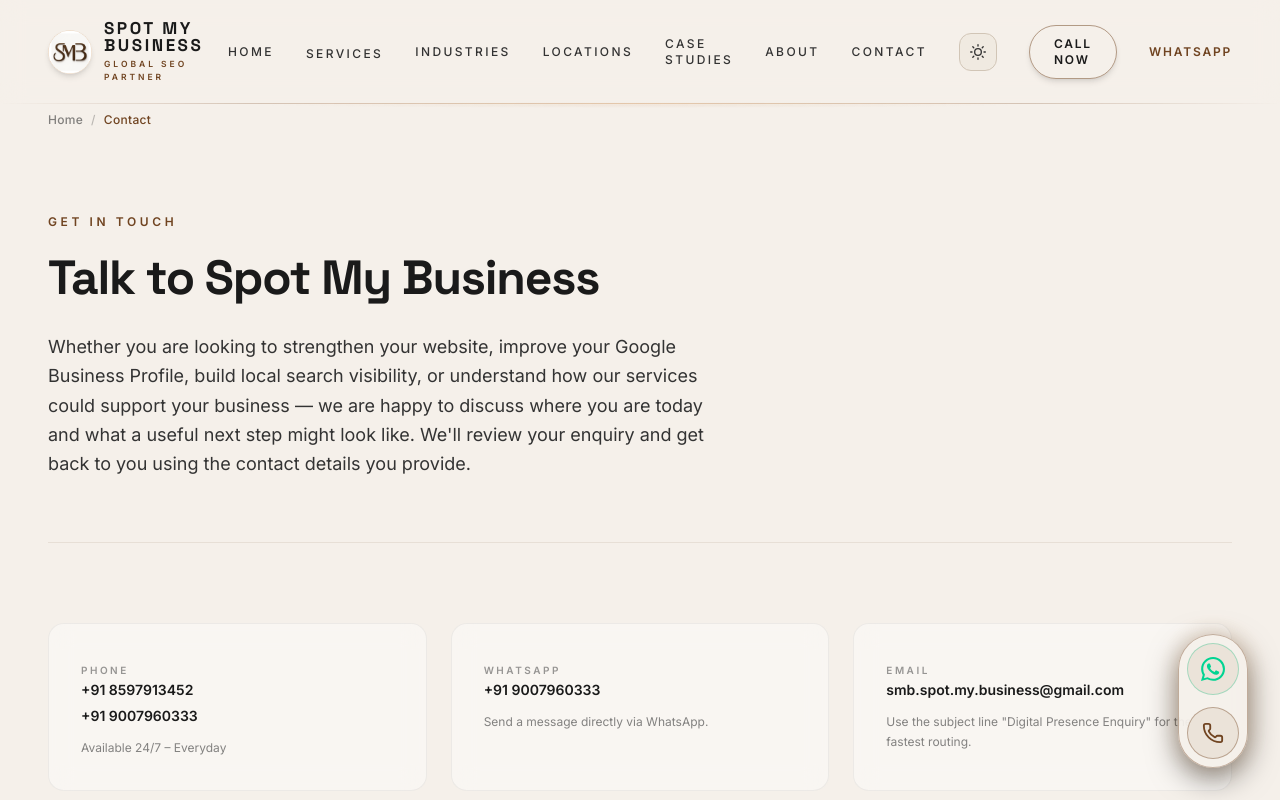
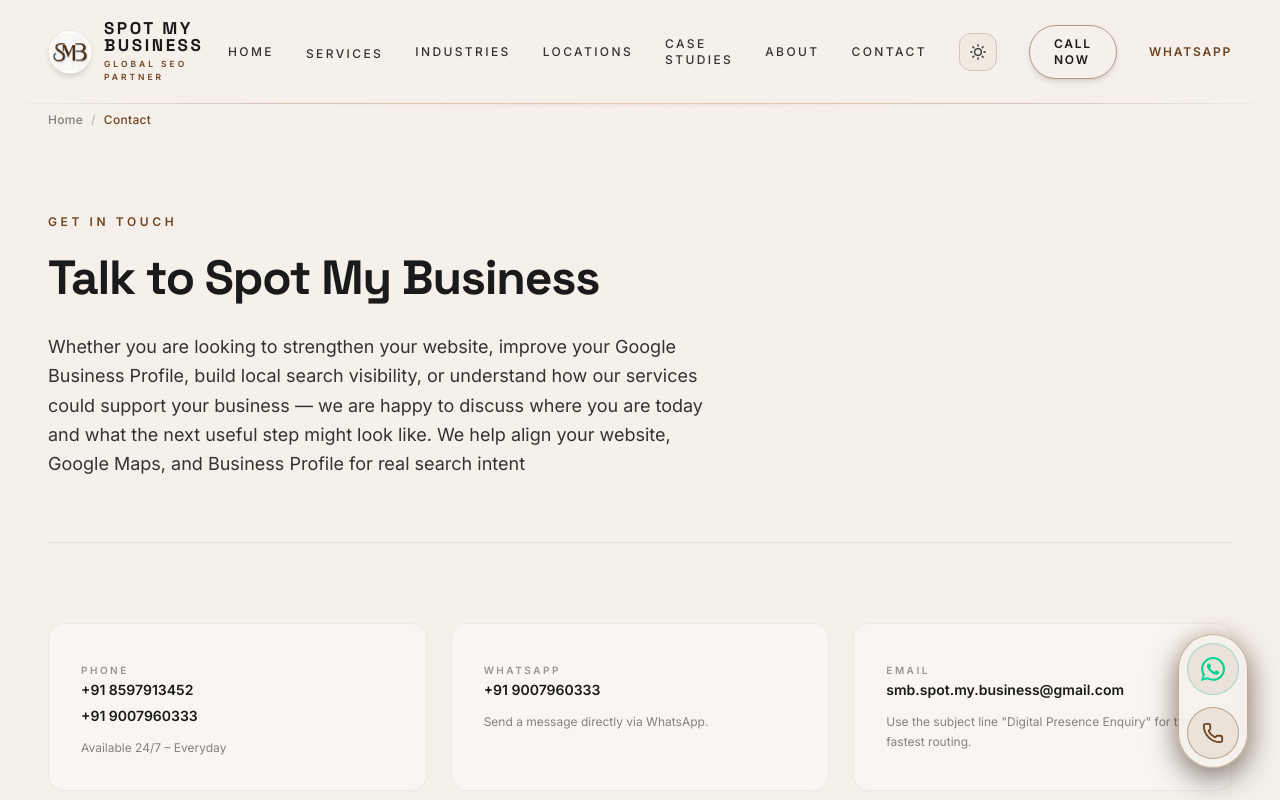
Before and after one commit to spotmybusiness/Spotmybusiness.in, a Next.js app: page /contact in a window 1280 px wide. Shown: the top 800 px of the page. Built offline with nearby package versions, Linux system fonts and the light colour scheme.

Commit message:
Update page.tsx

```diff
--- a/src/app/contact/page.tsx
+++ b/src/app/contact/page.tsx
@@ -59,8 +59,7 @@ export default function ContactPage() {
             Whether you are looking to strengthen your website, improve your Google
             Business Profile, build local search visibility, or understand how our
             services could support your business — we are happy to discuss where you
-            are today and what a useful next step might look like. We&apos;ll review
-            your enquiry and get back to you using the contact details you provide.
+            are today and what the next useful step might look like. We help align your website, Google Maps, and Business Profile for real search intent
           </p>
         </div>
       </section>
```
